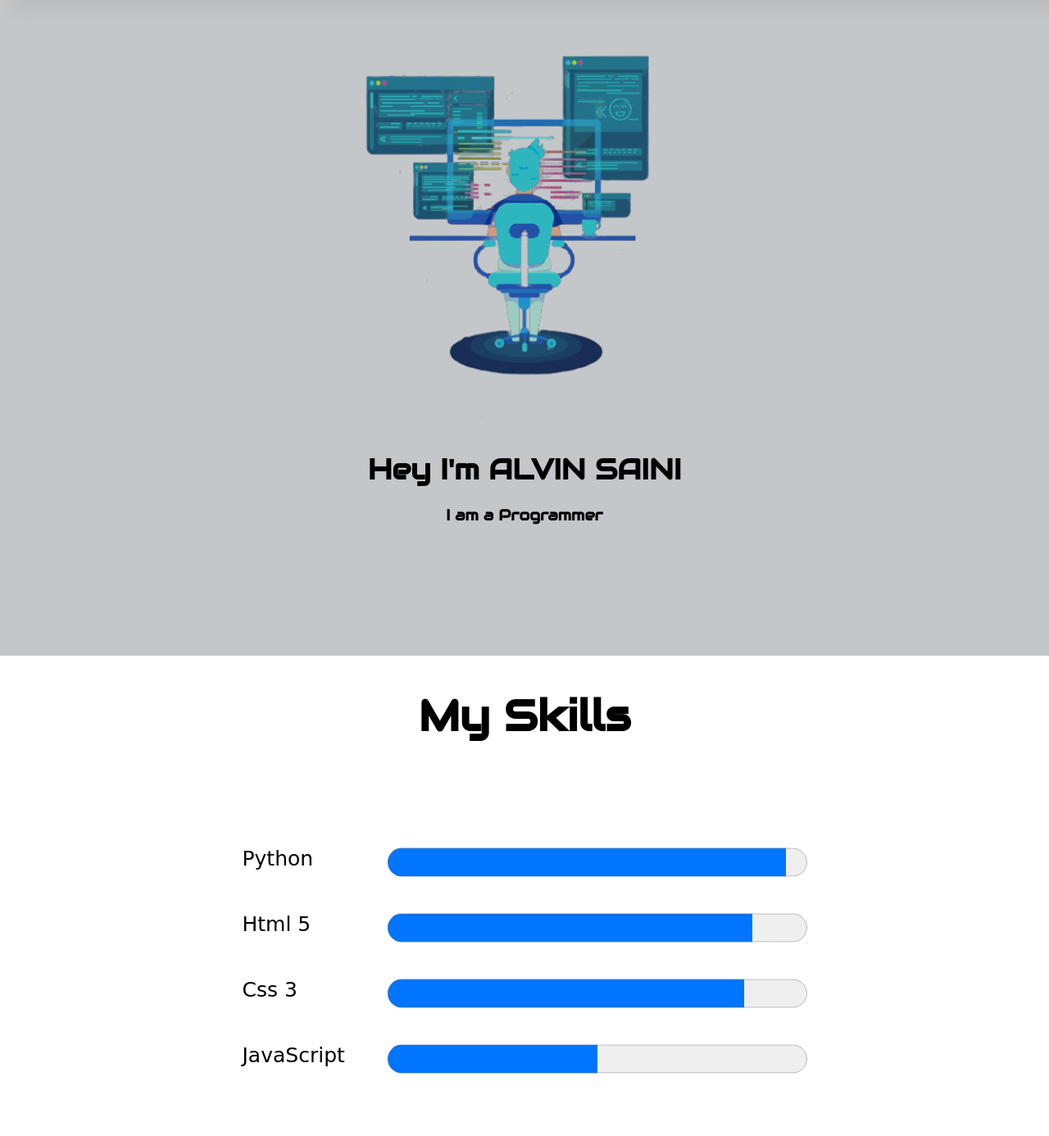
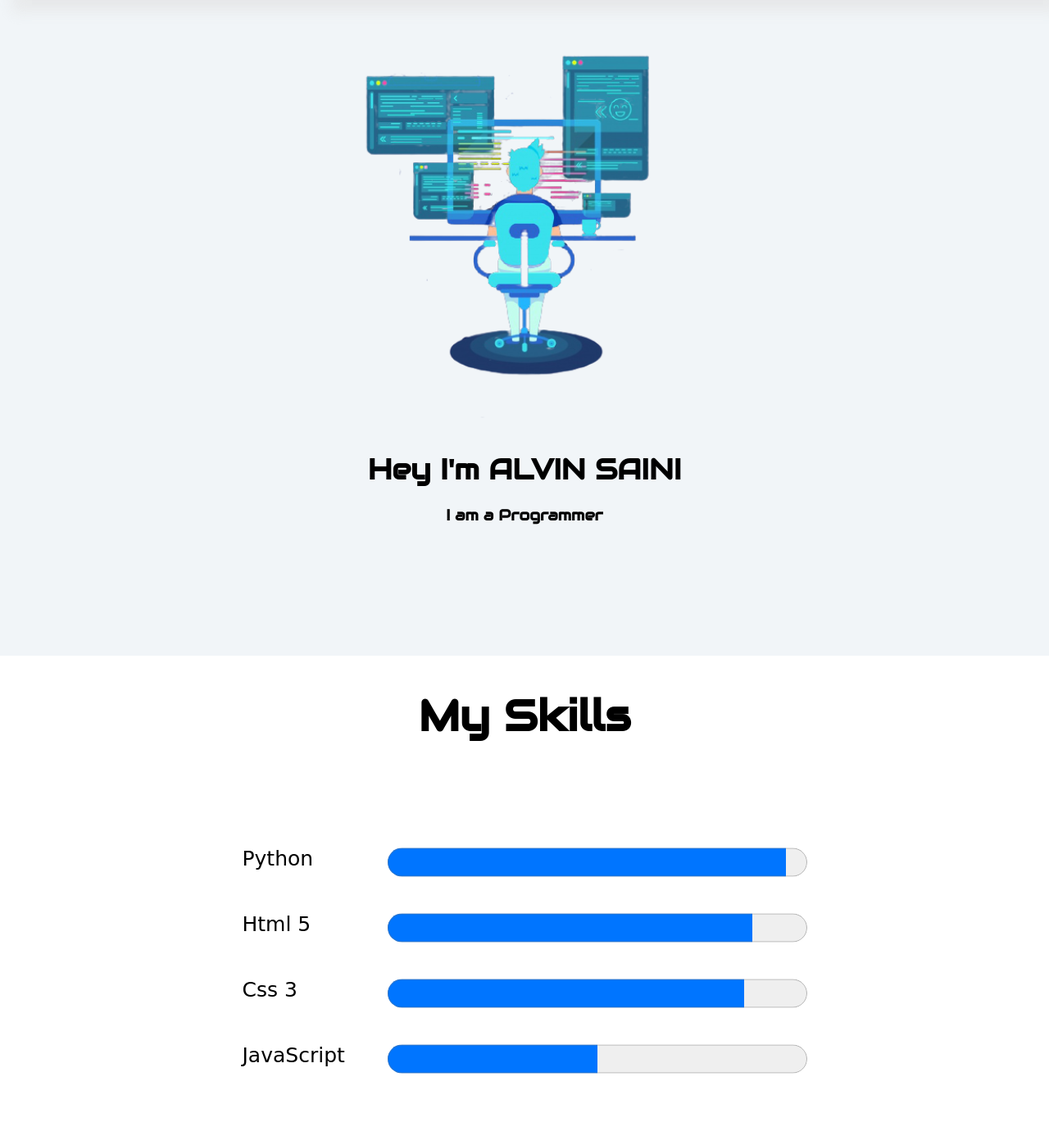
Before and after one commit to CodeWithAlvin/PersonalWeb2, a Django app: page / in a window 1280 px wide. Shown: the part 70-1456 px from the top of the page at 82% size. Run offline with Django 3.2, Linux system fonts and the light colour scheme; data comes from the database, SQL or seed files in the repository; some libraries are stand-ins or nearby versions; some web fonts are replaced.

Commit message:
fixed background bug

```diff
--- a/static/css/style.css
+++ b/static/css/style.css
@@ -142,7 +142,6 @@ nav {
   height: 100vh;
   position: absolute;
   left: 0px;
-  background-color:var(--background);
   background-image: url("/static/image/programmer.png");
   background-repeat: no-repeat;
   background-blend-mode: darken;
```
